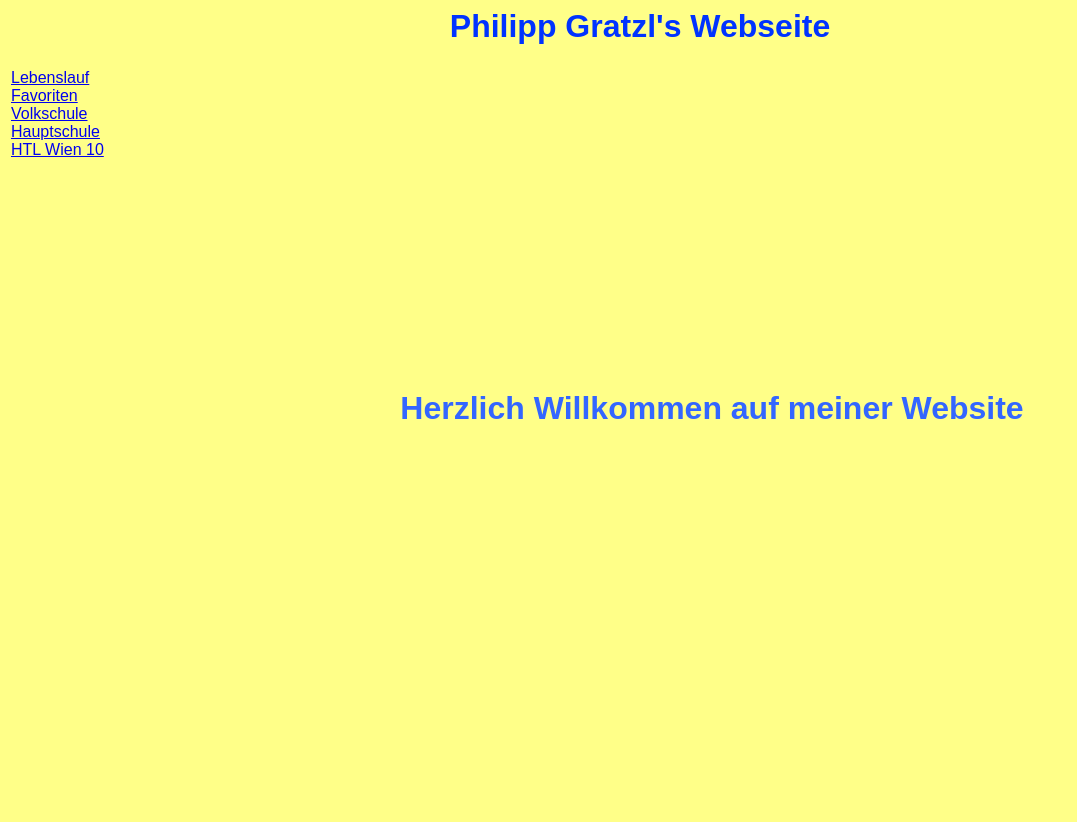
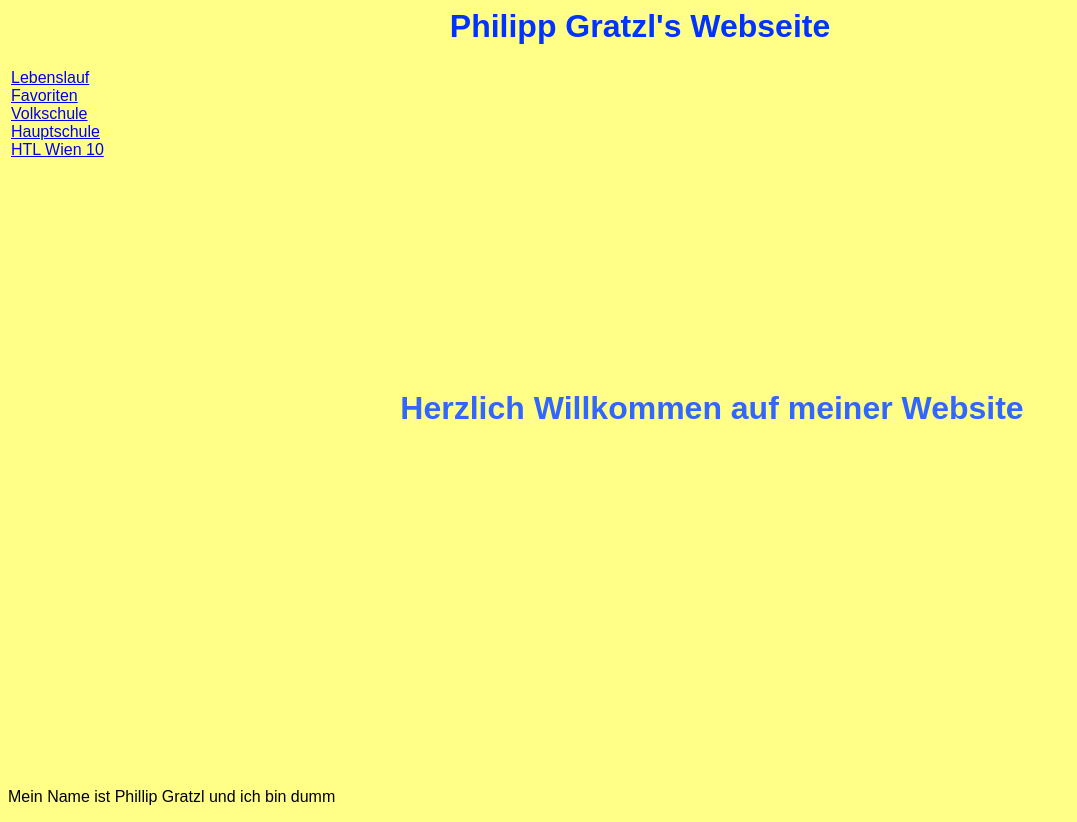
Before and after one commit to PhilippGratzl/Github, a plain HTML site: page index.html in a window 1280 px wide. Shown: the whole page, without its empty margins (0-1077 px from the left). Before the commit the page ends 800 px from the top, so only its background shows below. Drawn offline with Linux system fonts and the light colour scheme.

Commit message:
Update index.html

```diff
--- a/index.html
+++ b/index.html
@@ -22,6 +22,8 @@
 
 			<td><h1><font color = "3366ff" bold><center>Herzlich Willkommen auf meiner Website</center></font></h1></td>
 	</table>
+	<p>
+		Mein Name ist Phillip Gratzl und ich bin dumm
 
 </body>
 </html>
```
